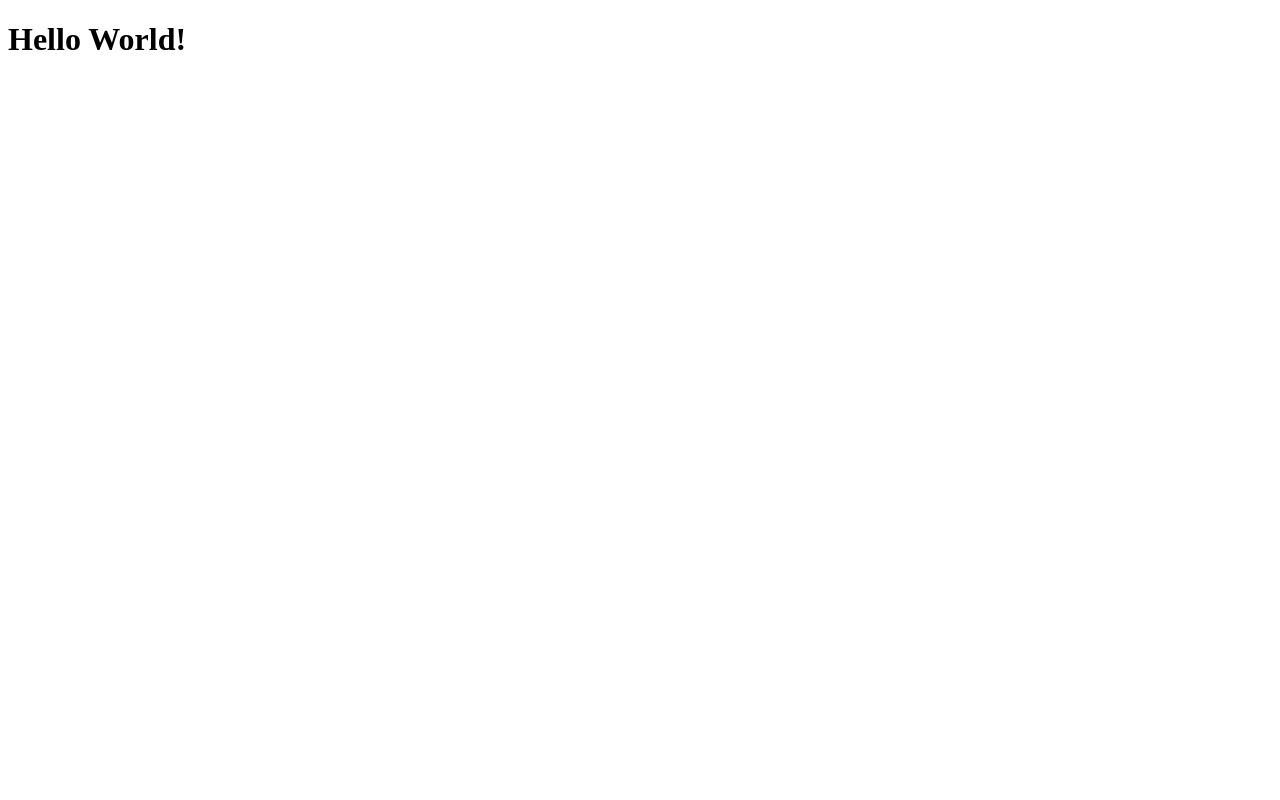
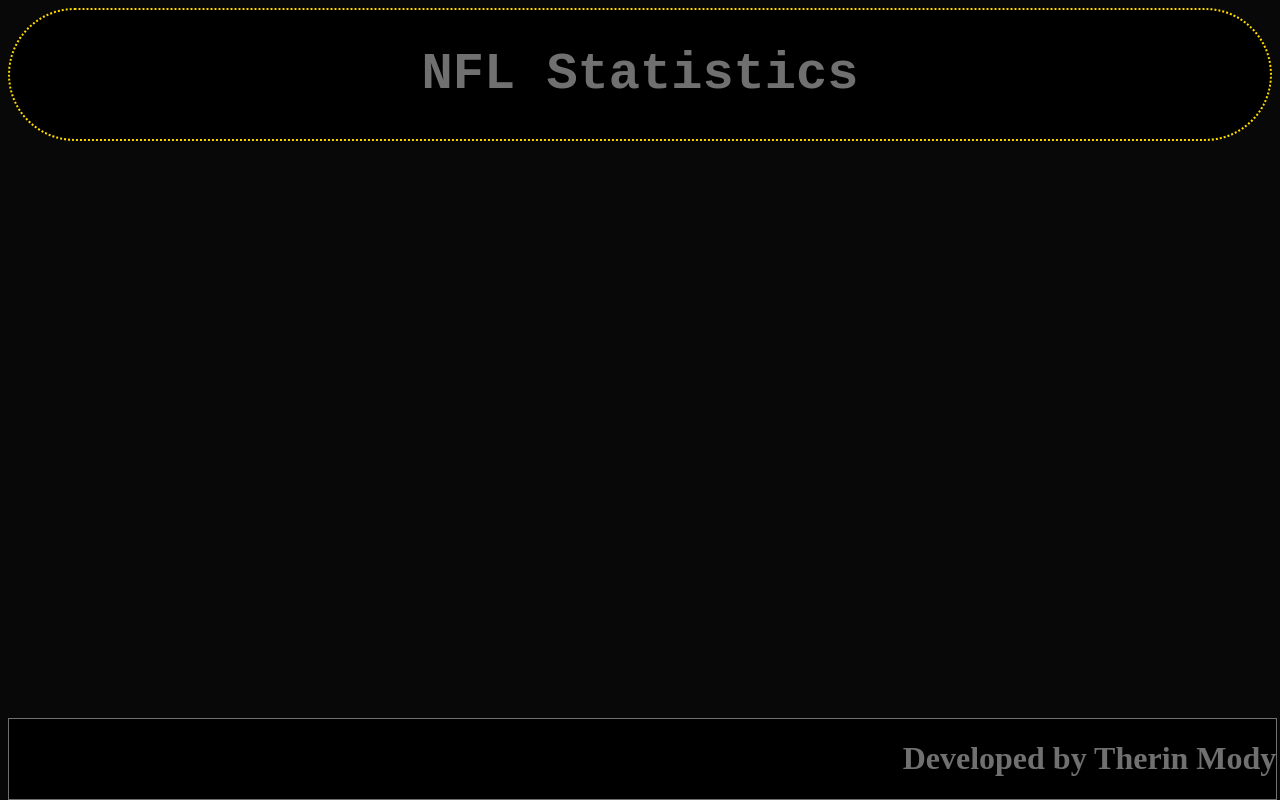
Before and after one commit to therinMody/NFLStatsProject, a React (Create React App) app in the folder client/: page / in a window 1280 px wide. Built offline with nearby package versions, Linux system fonts and the light colour scheme.

Commit message:
Began building the interface, header, footer completed

```diff
--- a/client/package.json
+++ b/client/package.json
@@ -4,6 +4,9 @@
   "private": true,
   "dependencies": {
     "@apollo/client": "^3.5.8",
+    "@emotion/core": "^11.0.0",
+    "@emotion/react": "^11.7.1",
+    "@emotion/styled": "^11.6.0",
     "@reach/router": "^1.3.4",
     "@testing-library/jest-dom": "^5.16.1",
     "@testing-library/react": "^12.1.2",
--- a/client/public/index.html
+++ b/client/public/index.html
@@ -24,6 +24,7 @@
       work correctly both with client-side routing and a non-root public URL.
       Learn how to configure a non-root public URL by running `npm run build`.
     -->
+    <link rel="stylesheet" href="%PUBLIC_URL%/style.css" />
     <title>NFL Stats</title>
   </head>
   <body>
--- /dev/null
+++ b/client/public/style.css
@@ -0,0 +1,3 @@
+body {
+    background-color: #080808;
+}
--- /dev/null
+++ b/client/src/components/footer.js
@@ -0,0 +1,27 @@
+import React from 'react';
+//import {Link} from '@reach/router';
+import styled from '@emotion/styled';
+
+
+const Footer = () => {
+    return (
+        <FooterContainer>
+            <h1>Developed by Therin Mody</h1>
+        </FooterContainer>
+    );
+
+};
+
+export default Footer;
+
+const FooterContainer = styled.div({
+    textAlign: 'right',
+    color: '#707070',
+    padding: '0.01%',
+    backgroundColor: '#000000',
+    bottom: 0,
+    width: '99%',
+    position: 'absolute',
+    border: '1px solid #707070'
+
+});
--- /dev/null
+++ b/client/src/components/header.js
@@ -0,0 +1,31 @@
+import React from 'react';
+//import {Link} from '@reach/router';
+import styled from '@emotion/styled';
+
+const Header = () => {
+    return (
+        <HeaderBar>
+            <Container>
+                <h1>NFL Statistics</h1>
+            </Container>
+        </HeaderBar>
+    );
+
+};
+
+export default Header;
+
+/** Header styled components */
+const HeaderBar = styled.div({
+    backgroundColor: '#000000',
+    color: '#707070',
+    textAlign: 'center',
+    fontFamily: 'monospace',
+    fontSize: '200%',
+    border: '2px dotted #FFDA00',
+    borderRadius: '100px',
+});
+
+const Container = styled.div({
+
+});
--- /dev/null
+++ b/client/src/components/index.js
@@ -0,0 +1,3 @@
+export { default as Footer } from './footer';
+export { default as Header } from './header';
+export { default as Layout } from './layout';
--- /dev/null
+++ b/client/src/components/layout.js
@@ -0,0 +1,18 @@
+import React from 'react';
+import { Header, Footer } from '../components';
+//import styled from '@emotion/styled';
+
+/*
+* Layout renders the header, content, and footer for a page
+*/
+const Layout = () => {
+    return (
+        <>
+            <Header />
+
+            <Footer />
+        </>
+    );
+};
+
+export default Layout;
--- a/client/src/index.js
+++ b/client/src/index.js
@@ -11,7 +11,9 @@
 
 ReactDOM.render(
     <ApolloProvider client={client}>
-        <Pages />
+
+        <Pages/>
+
     </ApolloProvider>,
     document.getElementById('root')
 );
--- a/client/src/pages/home.js
+++ b/client/src/pages/home.js
@@ -1,11 +1,15 @@
 import React from 'react';
 //import { useQuery, gql } from '@apollo/client';
 //import TrackCard from '../containers/track-card';
-//import { Layout, QueryResult } from '../components';
+import { Layout } from '../components';
 
 
 const Home = () => {
-    return <h1>Hello World!</h1>;
+    return (
+        <Layout>
+
+        </Layout>
+    );
 };
 
 export default Home;
```
Also changed, not shown: 1 other file (tests, documents, lock files or other folders).
